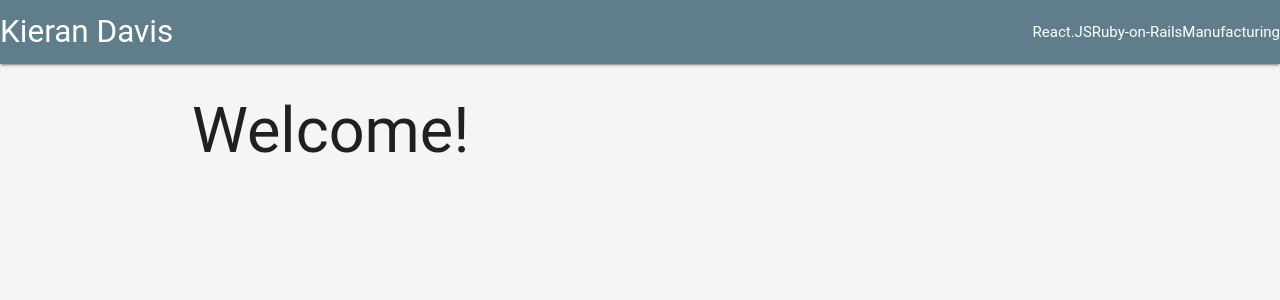
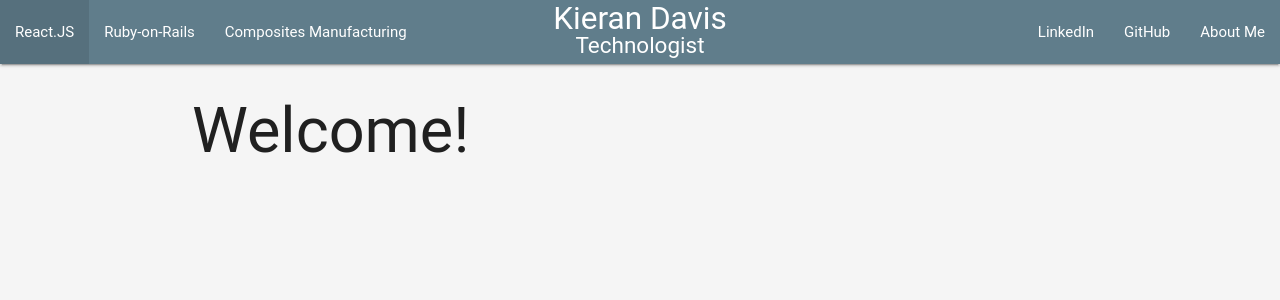
Before and after one commit to YashRudani/react-portfolio, a React (Create React App) app: page / in a window 1280 px wide. Shown: the top 300 px of the page. Built offline with nearby package versions, Linux system fonts and the light colour scheme; a web font is replaced by a local one.

Commit message:
refactor navbar

```diff
--- a/src/App.js
+++ b/src/App.js
@@ -10,7 +10,7 @@ class App extends Component {
       <BrowserRouter>
         <div className="App">
           <Navbar />
-          <div class="container">
+          <div className="container">
             <Switch>
               <Route exact path='/' component={Home} />
             </Switch>
--- a/src/assets/App.scss
+++ b/src/assets/App.scss
@@ -22,3 +22,12 @@ $background-color-light: color("grey", "lighten-4");
 body {
   background-color: $background-color-light;
 }
+
+.brand-logo {
+  line-height: normal;
+  div {
+    text-align: center;
+    font-size: 1.5rem;
+    margin-top: -5px;
+  }
+}
--- a/src/components/navbar.js
+++ b/src/components/navbar.js
@@ -2,16 +2,38 @@ import React , {Component} from 'react';
 import {Link} from 'react-router-dom';
 
 export default class Navbar extends Component {
+
+  renderProjectList() {
+    return(
+      <div>
+        <li><Link to="/">React.JS</Link></li>
+        <li><Link to="/">Ruby-on-Rails</Link></li>
+        <li><Link to="/">Composites Manufacturing</Link></li>
+      </div>
+    );
+  }
+
+  renderInfoList() {
+    return(
+      <div>
+        <li><a>LinkedIn</a></li>
+        <li><Link to="/">GitHub</Link></li>
+        <li><Link to="/">About Me</Link></li>
+      </div>
+    );
+  }
+
   render() {
     return(
       <header>
         <nav>
           <div className="nav-wrapper">
-            <Link to='/about' className="brand-logo">Kieran Davis</Link>
-            <ul id="nav-mobile" className="right hide-on-med-and-down">
-              <li>React.JS</li>
-              <li>Ruby-on-Rails</li>
-              <li>Manufacturing</li>
+            <Link to='/about' className="brand-logo center">Kieran Davis<div>Technologist</div></Link>
+            <ul id="nav-mobile" className="left hide-on-med-and-down">
+              {this.renderProjectList()}
+            </ul>
+            <ul className="right hide-on-med-and-down">
+              {this.renderInfoList()}
             </ul>
           </div>
         </nav>
```
